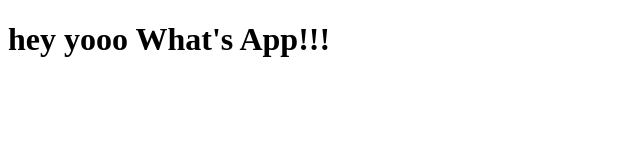
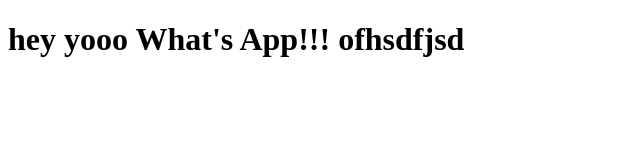
Before and after one commit to Mirxojiakbar/dfsddfdfd, a plain HTML site: page index.html in a window 1280 px wide. Shown: the whole page, without its empty margins (0-640 px from the left). Drawn offline with Linux system fonts and the light colour scheme.

Commit message:
Update index.html
Update index.html

```diff
--- a/index.html
+++ b/index.html
@@ -8,7 +8,7 @@
     </head>
     <body>
         <h1>
-            hey yooo What's App!!!
+            hey yooo What's App!!! ofhsdfjsd
         </h1>
     </body>
     </html>
```
